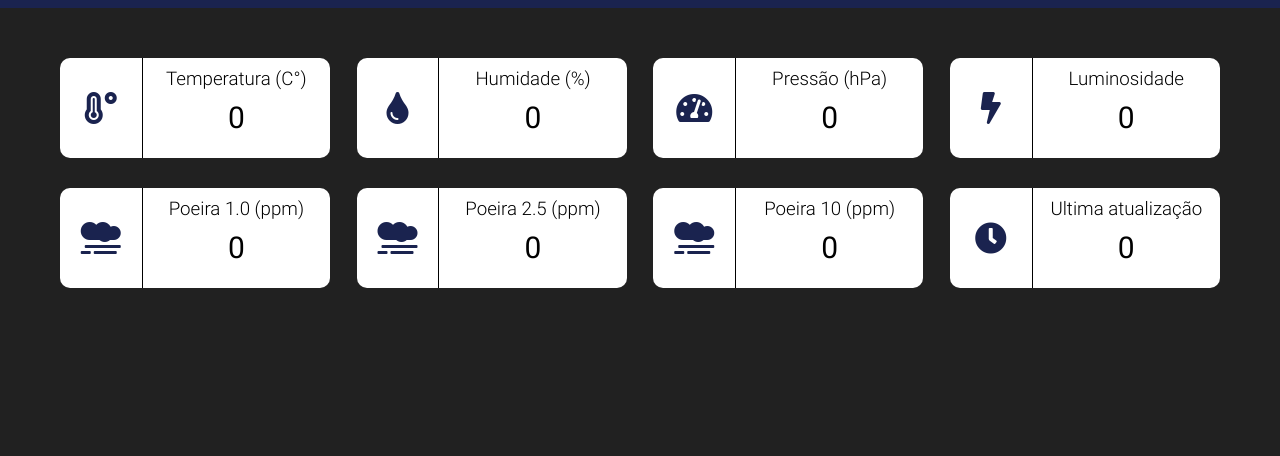
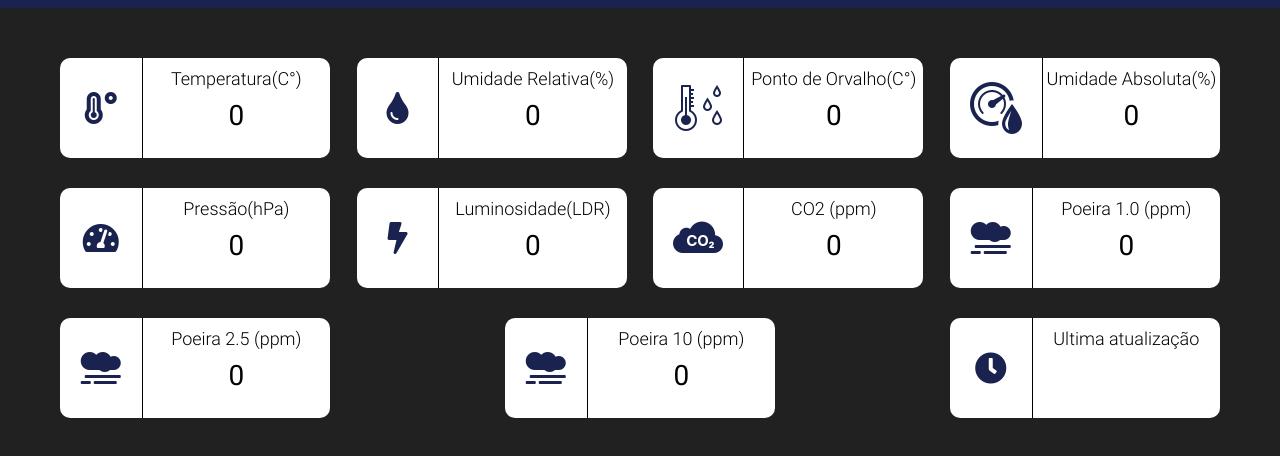
Before and after one commit to lucasbndv/estacao-museu-v2, a plain HTML site: page web_viwer/webpage/index.html in a window 1280 px wide. Shown: the part 52-508 px from the top of the page. Drawn offline with nearby package versions, Linux system fonts and the light colour scheme; no server answers.

Commit message:
Fase 1 concluida, atualização de dados em tempo real

```diff
--- a/web_viwer/src/index.js
+++ b/web_viwer/src/index.js
@@ -1,3 +1,4 @@
+require("dotenv").config();
 const express = require("express");
 const app = express();
 const server = require("http").Server(app);
@@ -14,7 +15,7 @@ app.use(bodyParser.json());
 app.use(apiRoutes);
 app.use(express.static("webpage"));
 
-server.listen(3000, () => {
+server.listen(process.env.PORT, () => {
   console.log(`Listening on port: ${server.address().port} ... `);
 });
 
--- a/web_viwer/webpage/index.html
+++ b/web_viwer/webpage/index.html
@@ -14,102 +14,7 @@
   <body>
     <header><h1>Estação Ambiental</h1></header>
     <main>
-      <div class="card_container">
-        <!-- Card Temperature -->
-        <div class="card">
-          <div class="card_icon">
-            <i class="fas fa-temperature-high fa-2x"></i>
-          </div>
-          <div class="card_texts">
-            <h3>Temperatura (C°)</h3>
-            <p id="temp">0</p>
-          </div>
-        </div>
-        <!-- Card -->
-
-        <!-- Card Humidity -->
-        <div class="card">
-          <div class="card_icon">
-            <i class="fas fa-tint fa-2x"></i>
-          </div>
-          <div class="card_texts">
-            <h3>Humidade (%)</h3>
-            <p id="humi">0</p>
-          </div>
-        </div>
-        <!-- Card -->
-
-        <!-- Card Pressure-->
-        <div class="card">
-          <div class="card_icon">
-            <i class="fas fa-tachometer-alt fa-2x"></i>
-          </div>
-          <div class="card_texts">
-            <h3>Pressão (hPa)</h3>
-            <p id="pressure">0</p>
-          </div>
-        </div>
-        <!-- Card -->
-
-        <!-- Card Luminosity-->
-        <div class="card">
-          <div class="card_icon">
-            <i class="fas fa-bolt fa-2x"></i>
-          </div>
-          <div class="card_texts">
-            <h3>Luminosidade</h3>
-            <p id="luminosity">0</p>
-          </div>
-        </div>
-        <!-- Card -->
-
-        <!-- Card Dust-->
-        <div class="card">
-          <div class="card_icon">
-            <i class="fas fa-smog fa-2x"></i>
-          </div>
-          <div class="card_texts">
-            <h3>Poeira 1.0 (ppm)</h3>
-            <p id="dust1">0</p>
-          </div>
-        </div>
-        <!-- Card -->
-
-        <!-- Card Dust2 -->
-        <div class="card">
-          <div class="card_icon">
-            <i class="fas fa-smog fa-2x"></i>
-          </div>
-          <div class="card_texts">
-            <h3>Poeira 2.5 (ppm)</h3>
-            <p id="dust2">0</p>
-          </div>
-        </div>
-        <!-- Card -->
-
-        <!-- Card Dust3 -->
-        <div class="card">
-          <div class="card_icon">
-            <i class="fas fa-smog fa-2x"></i>
-          </div>
-          <div class="card_texts">
-            <h3>Poeira 10 (ppm)</h3>
-            <p id="dust3">0</p>
-          </div>
-        </div>
-        <!-- Card -->
-
-        <!-- Card Last Times -->
-        <div class="card">
-          <div class="card_icon">
-            <i class="fas fa-clock fa-2x"></i>
-          </div>
-          <div class="card_texts">
-            <h3>Ultima atualização</h3>
-            <p id="last_update_date">0</p>
-            <p id="last_update_hour"></p>
-          </div>
-        </div>
+      <div class="card_container" id="card_container">
         <!-- Card -->
       </div>
 
--- a/web_viwer/webpage/scripts/main.js
+++ b/web_viwer/webpage/scripts/main.js
@@ -1,40 +1,97 @@
 var socket = io();
+let cards = [
+  {
+    title: "Temperatura(C°)",
+    icon: "fas fa-temperature-high fa-2x",
+    id: "temperature",
+  },
+  { title: "Umidade Relativa(%)", icon: "fas fa-tint fa-2x", id: "humidity" },
+  {
+    title: "Ponto de Orvalho(C°)",
+    icon: "./assets/dewpoint.png",
+    id: "dewpoint",
+  },
+  {
+    title: "Umidade Absoluta(%)",
+    icon: "./assets/absolut_humidity.png",
+    id: "absolutehumidity",
+  },
+  {
+    title: "Pressão(hPa)",
+    icon: "fas fa-tachometer-alt fa-2x",
+    id: "pressure",
+  },
+  {
+    title: "Luminosidade(LDR)",
+    icon: "fas fa-bolt fa-2x",
+    id: "luminosity",
+  },
+  { title: "CO2 (ppm)", icon: "./assets/co2.png", id: "co2" },
+  { title: "Poeira 1.0 (ppm)", icon: "fas fa-smog fa-2x", id: "dust10" },
+  { title: "Poeira 2.5 (ppm)", icon: "fas fa-smog fa-2x", id: "dust25" },
+  { title: "Poeira 10 (ppm)", icon: "fas fa-smog fa-2x", id: "dust100" },
+  {
+    title: "Ultima atualização",
+    icon: "fas fa-clock fa-2x",
+    id: "last_update_date:last_update_time",
+  },
+];
 
 let init = async () => {
-  let resp = await fetch("http://localhost:3000/api", {
-    method: "GET",
-  });
-  let data = await resp.json();
-  updateData(data);
+  createCards();
+  // let resp = await fetch("http://localhost:3000/api", {
+  //   method: "GET",
+  // });
+  // let data = await resp.json();
+  // updateData(data);
 };
 
-init();
 socket.on("update_data", (income) => {
   //let data = JSON.parse(income);
+  console.log(income);
   updateData(income);
 });
 
 let updateData = async (data) => {
-  let temp = document.getElementById("temp");
-  let humi = document.getElementById("humi");
-  let pressure = document.getElementById("pressure");
-  let luminosity = document.getElementById("luminosity");
-  let dust1 = document.getElementById("dust1");
-  let dust2 = document.getElementById("dust2");
-  let dust3 = document.getElementById("dust3");
-  let last_update_date = document.getElementById("last_update_date");
-  let last_update_hour = document.getElementById("last_update_hour");
+  let all_data = document.getElementsByClassName("all_data");
+  let date = data.datetime.slice(0, 10);
+  let time = data.datetime.slice(11);
+  console.log(data);
 
-  temp.innerText = data.temperature;
-  humi.innerText = data.humidity;
-  pressure.innerText = data.pressure;
-  luminosity.innerText = data.luminosity;
-  dust1.innerText = data.dust10;
-  dust2.innerText = data.dust25;
-  dust3.innerText = data.dust100;
+  for (let i = 0; i < all_data.length; i++) {
+    if (all_data[i].id == "last_update_date") {
+      all_data[i].innerText = date;
+    } else if (all_data[i].id == "last_update_time") {
+      all_data[i].innerText = time;
+    } else {
+      all_data[i].innerText = data[all_data[i].id];
+    }
+  }
+};
 
-  last_update_date.style.fontSize = "25px";
-  last_update_hour.style.fontSize = "25px";
-  last_update_date.innerText = data.datetime.slice(0, 10);
-  last_update_hour.innerText = data.datetime.slice(11);
+let createCards = () => {
+  let container = document.getElementById("card_container");
+  let id_html, title_html, icon_html;
+  let html = "";
+  for (let i = 0; i < cards.length; i++) {
+    icon_html = `<div class="card"><div class="card_icon">`;
+    if (cards[i].icon[0] == "f") {
+      icon_html += `<i class = "${cards[i].icon}"></i></div>`;
+    } else {
+      icon_html += `<img src="${cards[i].icon}"></img></div>`;
+    }
+
+    title_html = `<div class="card_texts"><h3>${cards[i].title}</h3>`;
+    if (cards[i].title == "Ultima atualização") {
+      let aux = cards[i].id.split(":");
+      id_html = `<p id = "${aux[0]}" class="all_data"></p><p id = "${aux[1]}" class="all_data"></p></div></div>`;
+    } else {
+      id_html = `<p id="${cards[i].id}" class="all_data">0</p></div></div>`;
+    }
+
+    html += icon_html + title_html + id_html;
+  }
+  container.innerHTML = html;
 };
+
+window.onload = init;
--- a/web_viwer/webpage/styles/main.css
+++ b/web_viwer/webpage/styles/main.css
@@ -78,5 +78,9 @@ header {
 }
 
 .card_texts p {
-  font-size: 30px;
+  font-size: 28px;
 }
+
+.card_texts h3 {
+  font-size: large;
+}
```
Also changed, not shown: web_viwer/src/DB/setup.js (+1 -6 lines), web_viwer/webpage/assets/absolut_humidity.png (added), web_viwer/webpage/assets/co2.png (added), web_viwer/webpage/assets/dewpoint.png (added), 3 other files.
